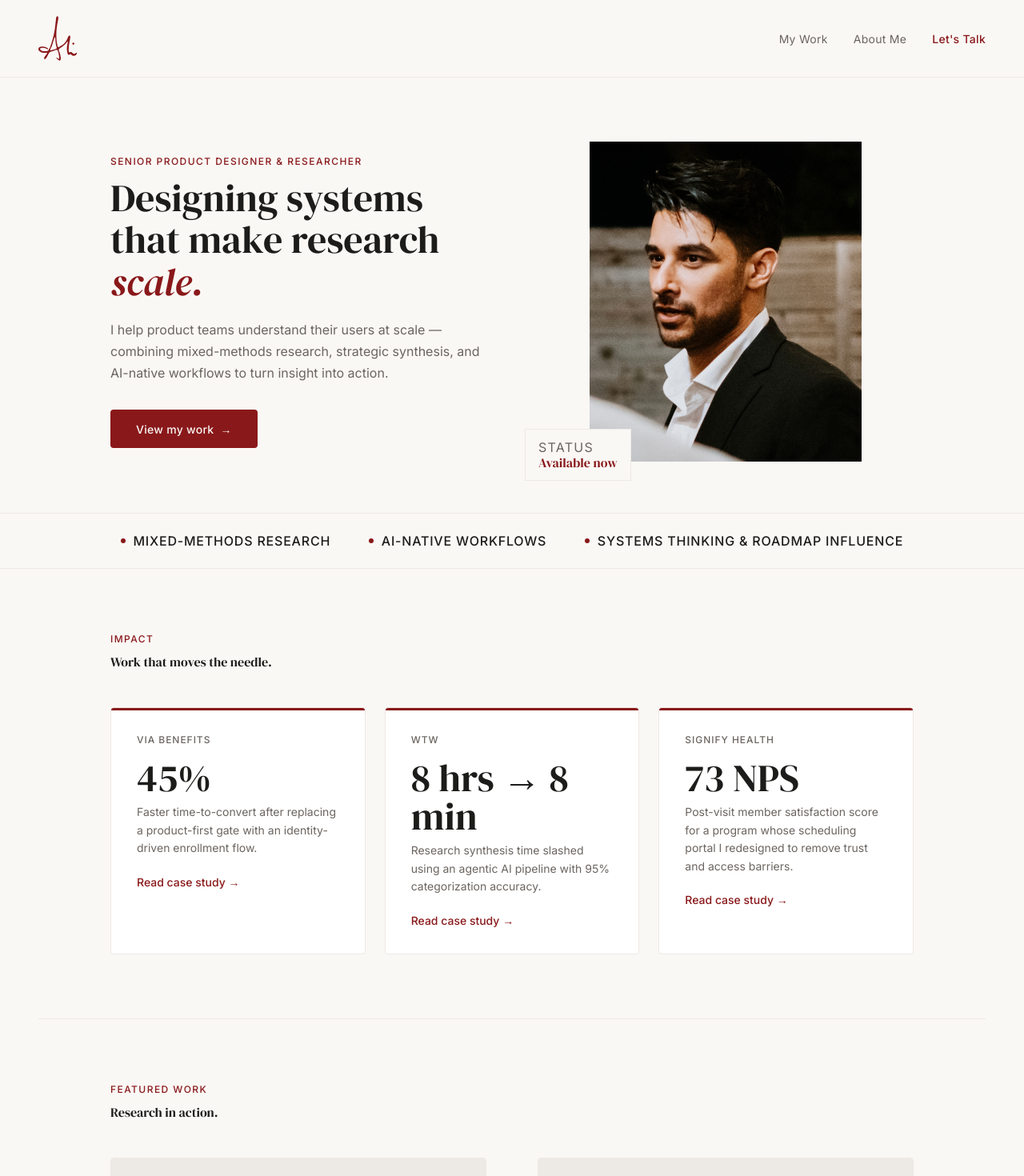
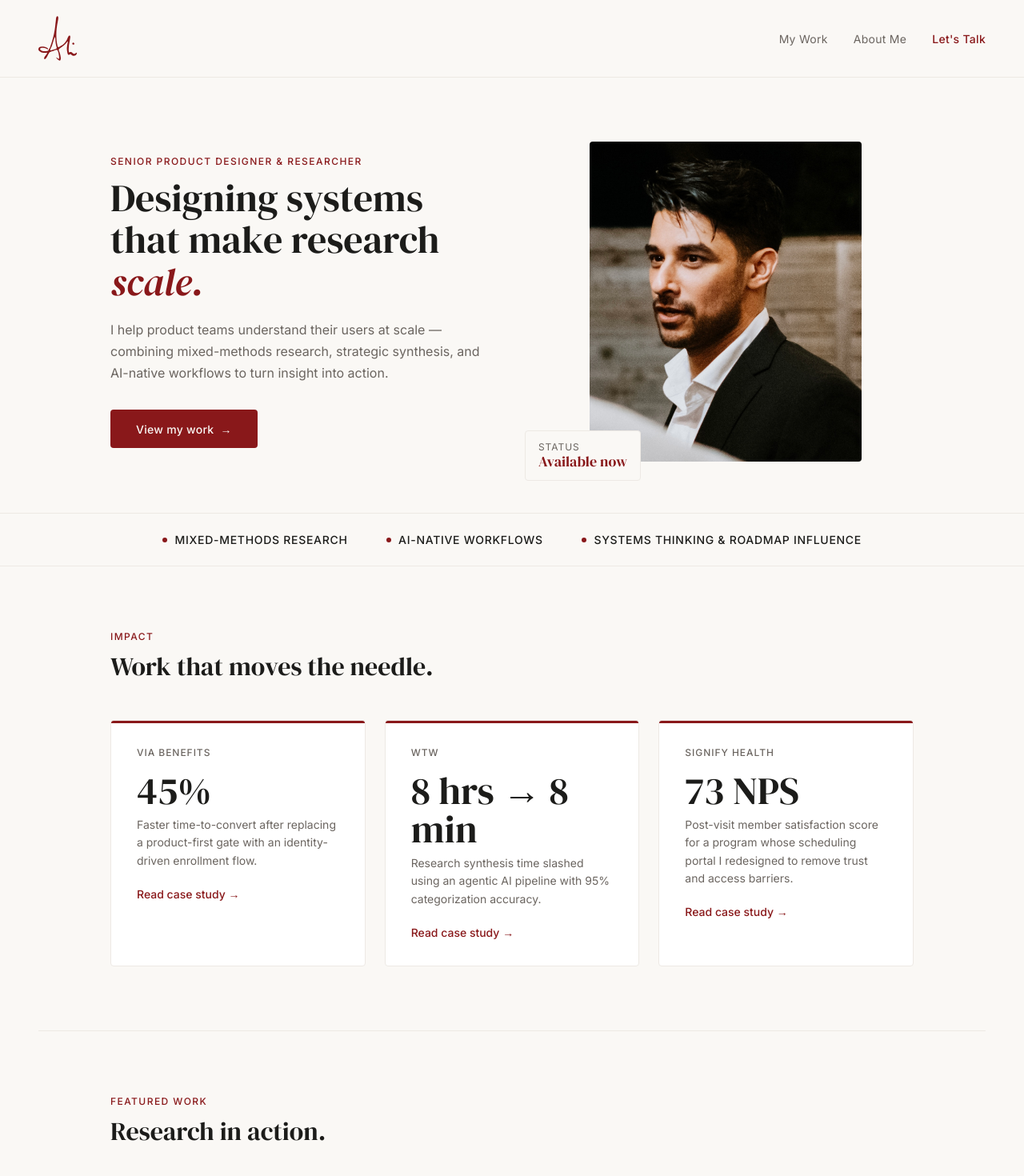
Before and after one commit to alikhandesign/alikhandesign.com, a Next.js app: page / in a window 1280 px wide. Shown: the top 1470 px of the page at 80% size. Built offline with nearby package versions, Linux system fonts and the light colour scheme.

Commit message:
refactor(tokens): rename --text-* to --font-size-*, --radius to --radius-sm/lg, fix stale color tokens

```diff
--- a/app/page.tsx
+++ b/app/page.tsx
@@ -35,7 +35,7 @@ export default function Home() {
               Designing systems that make research{' '}
               <em style={{ fontStyle: 'italic', color: 'var(--color-accent)' }}>scale.</em>
             </h1>
-            <p style={{ fontSize: 'var(--text-md)', lineHeight: 1.7, color: 'var(--color-text-muted)', marginBottom: '2rem' }}>
+            <p style={{ fontSize: 'var(--font-size-md)', lineHeight: 1.7, color: 'var(--color-text-muted)', marginBottom: '2rem' }}>
               I help product teams understand their users at scale — combining mixed-methods research, strategic synthesis, and AI-native workflows to turn insight into action.
             </p>
             <Link href="/work" className="btn-primary">View my work <span aria-hidden="true">→</span></Link>
@@ -46,12 +46,12 @@ export default function Home() {
               alt="Ali Khan"
               width={340} height={400}
               className="hero-img"
-              style={{ objectFit: 'cover', objectPosition: '75% top', borderRadius: 'var(--radius)' }}
+              style={{ objectFit: 'cover', objectPosition: '75% top', borderRadius: 'var(--radius-sm)' }}
               priority
             />
-            <div style={{ position: 'absolute', bottom: '-1.5rem', left: '-1rem', background: 'var(--color-bg)', border: '1px solid var(--color-border)', padding: '0.75rem 1rem', borderRadius: 'var(--radius)' }}>
-              <div style={{ fontSize: 'var(--text-xs)', color: 'var(--color-text-muted)', letterSpacing: '0.08em', textTransform: 'uppercase' as const }}>Status</div>
-              <div className="font-serif" style={{ fontSize: 'var(--text-lg)', color: 'var(--color-accent)', lineHeight: 1.2 }}>Available now</div>
+            <div style={{ position: 'absolute', bottom: '-1.5rem', left: '-1rem', background: 'var(--color-bg)', border: '1px solid var(--color-border)', padding: '0.75rem 1rem', borderRadius: 'var(--radius-sm)' }}>
+              <div style={{ fontSize: 'var(--font-size-xs)', color: 'var(--color-text-muted)', letterSpacing: '0.08em', textTransform: 'uppercase' as const }}>Status</div>
+              <div className="font-serif" style={{ fontSize: 'var(--font-size-lg)', color: 'var(--color-accent)', lineHeight: 1.2 }}>Available now</div>
             </div>
           </div>
         </div>
@@ -60,7 +60,7 @@ export default function Home() {
       {/* Pillars */}
       <div className="pillars-strip" style={{ background: 'var(--color-bg)' }}>
         {['Mixed-Methods Research', 'AI-Native Workflows', 'Systems Thinking & Roadmap Influence'].map(p => (
-          <div key={p} style={{ display: 'flex', alignItems: 'center', gap: '0.6rem', fontSize: 'var(--text-sm)', fontWeight: 500, letterSpacing: '0.05em', textTransform: 'uppercase' as const }}>
+          <div key={p} style={{ display: 'flex', alignItems: 'center', gap: '0.6rem', fontSize: 'var(--font-size-sm)', fontWeight: 500, letterSpacing: '0.05em', textTransform: 'uppercase' as const }}>
             <span style={{ width: 6, height: 6, borderRadius: '50%', background: 'var(--color-accent)', flexShrink: 0, display: 'block' }} />
             {p}
           </div>
@@ -70,7 +70,7 @@ export default function Home() {
       {/* Metrics */}
       <section style={{ maxWidth: 'var(--max-w)', margin: '0 auto' }} className="section-pad">
         <SectionLabel label="Impact" />
-        <h2 className="font-serif section-title" style={{ fontSize: 'var(--text-3xl)', fontWeight: 400, marginBottom: '3rem', lineHeight: 1.15 }}>Work that moves the needle.</h2>
+        <h2 className="font-serif section-title" style={{ fontSize: 'var(--font-size-3xl)', fontWeight: 400, marginBottom: '3rem', lineHeight: 1.15 }}>Work that moves the needle.</h2>
         <div className="grid-3">
           {metrics.map(m => (
             <MetricCard key={m.company} company={m.company} value={m.value} description={m.desc} href={m.link} />
@@ -83,7 +83,7 @@ export default function Home() {
       {/* Featured Work */}
       <section style={{ maxWidth: 'var(--max-w)', margin: '0 auto' }} className="section-pad">
         <SectionLabel label="Featured Work" />
-        <h2 className="font-serif section-title" style={{ fontSize: 'var(--text-3xl)', fontWeight: 400, marginBottom: '3rem', lineHeight: 1.15 }}>Research in action.</h2>
+        <h2 className="font-serif section-title" style={{ fontSize: 'var(--font-size-3xl)', fontWeight: 400, marginBottom: '3rem', lineHeight: 1.15 }}>Research in action.</h2>
         <div className="grid-2">
           {featured.map(f => (
             <FeaturedProjectCard key={f.title} type={f.type} title={f.title} company={f.company} description={f.desc} href={f.href} />
@@ -98,10 +98,10 @@ export default function Home() {
             <div>
               <p className="eyebrow-dark">About Me</p>
               <h2 className="font-serif" style={{ fontSize: '2rem', fontWeight: 400, color: 'var(--color-bg)', lineHeight: 1.2, marginBottom: '1rem' }}>I design for the questions, not just the answers.</h2>
-              <p style={{ fontSize: 'var(--text-md)', color: 'var(--color-bg)', lineHeight: 1.75, marginBottom: '1.5rem' }}>
+              <p style={{ fontSize: 'var(--font-size-md)', color: 'var(--color-bg)', lineHeight: 1.75, marginBottom: '1.5rem' }}>
                 With 10+ years in product design and UX research, I learned that the most valuable work happens before the first wireframe — understanding why people behave the way they do, and building systems that listen at scale.
               </p>
-              <Link href="/about" style={{ display: 'inline-flex', alignItems: 'center', gap: 8, color: 'var(--color-bg)', textDecoration: 'none', fontSize: 'var(--text-sm)', fontWeight: 500, borderBottom: '1px solid var(--color-accent)', paddingBottom: 2 }}>
+              <Link href="/about" style={{ display: 'inline-flex', alignItems: 'center', gap: 8, color: 'var(--color-bg)', textDecoration: 'none', fontSize: 'var(--font-size-sm)', fontWeight: 500, borderBottom: '1px solid var(--color-accent)', paddingBottom: 2 }}>
                 Read my full story →
               </Link>
             </div>
```
